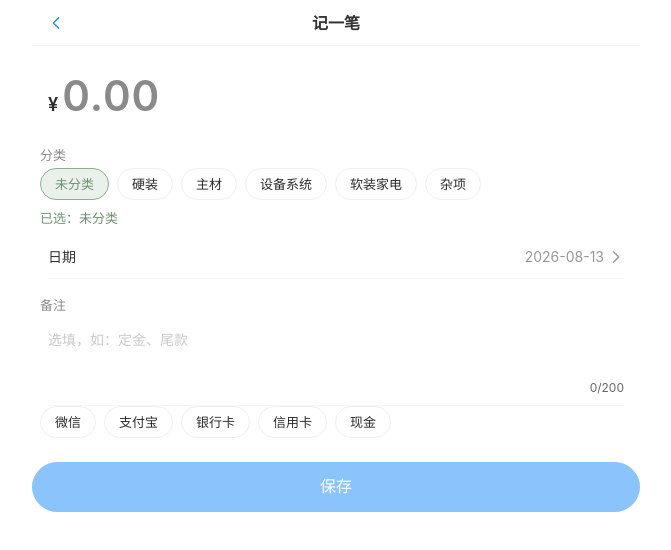
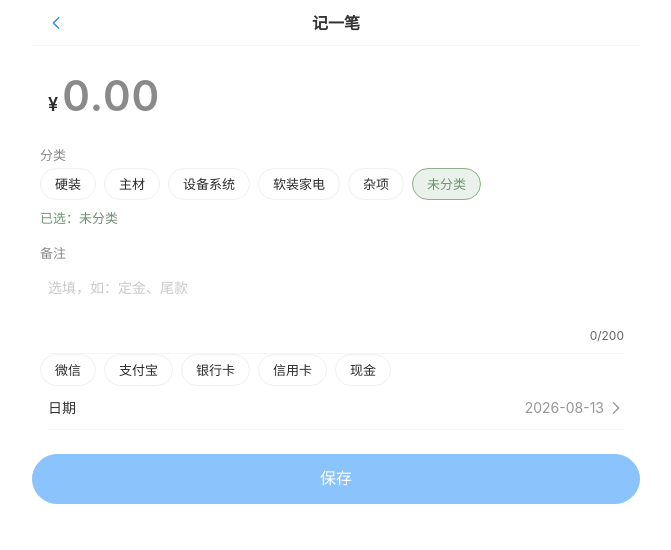
Before and after one commit to gavincode/expense-tracking, a Vue app: page /record in a window 1280 px wide. Shown: the top 550 px of the page, without its empty margins (304-975 px from the left). Built offline with nearby package versions, Linux system fonts and the light colour scheme.

Commit message:
style(01-03): reorder date to bottom and uncategorized chip to last

```diff
--- a/src/pages/RecordView.vue
+++ b/src/pages/RecordView.vue
@@ -13,14 +13,6 @@
       <div class="section-label">分类</div>
       <div class="chip-row">
         <button
-          type="button"
-          class="chip"
-          :class="{ selected: !activeGroup && selected?.categoryId === UNCATEGORIZED.id }"
-          @click="selectUncategorized"
-        >
-          {{ UNCATEGORIZED.name }}
-        </button>
-        <button
           v-for="group in groups"
           :key="group.id"
           type="button"
@@ -29,6 +21,14 @@
           @click="selectGroup(group)"
         >
           {{ group.name }}
+        </button>
+        <button
+          type="button"
+          class="chip"
+          :class="{ selected: !activeGroup && selected?.categoryId === UNCATEGORIZED.id }"
+          @click="selectUncategorized"
+        >
+          {{ UNCATEGORIZED.name }}
         </button>
       </div>
 
@@ -50,8 +50,6 @@
 
       <div v-if="selected" class="selected-path">已选：{{ selected.path }}</div>
     </section>
-
-    <van-cell title="日期" is-link :value="draft.date" @click="openDatePicker" />
 
     <section class="picker-section">
       <div class="section-label">备注</div>
@@ -77,6 +75,8 @@
         </button>
       </div>
     </section>
+
+    <van-cell title="日期" is-link :value="draft.date" @click="openDatePicker" />
 
     <div class="save-area">
       <van-button type="primary" round block size="large" :disabled="!canSave" @click="save">
```
